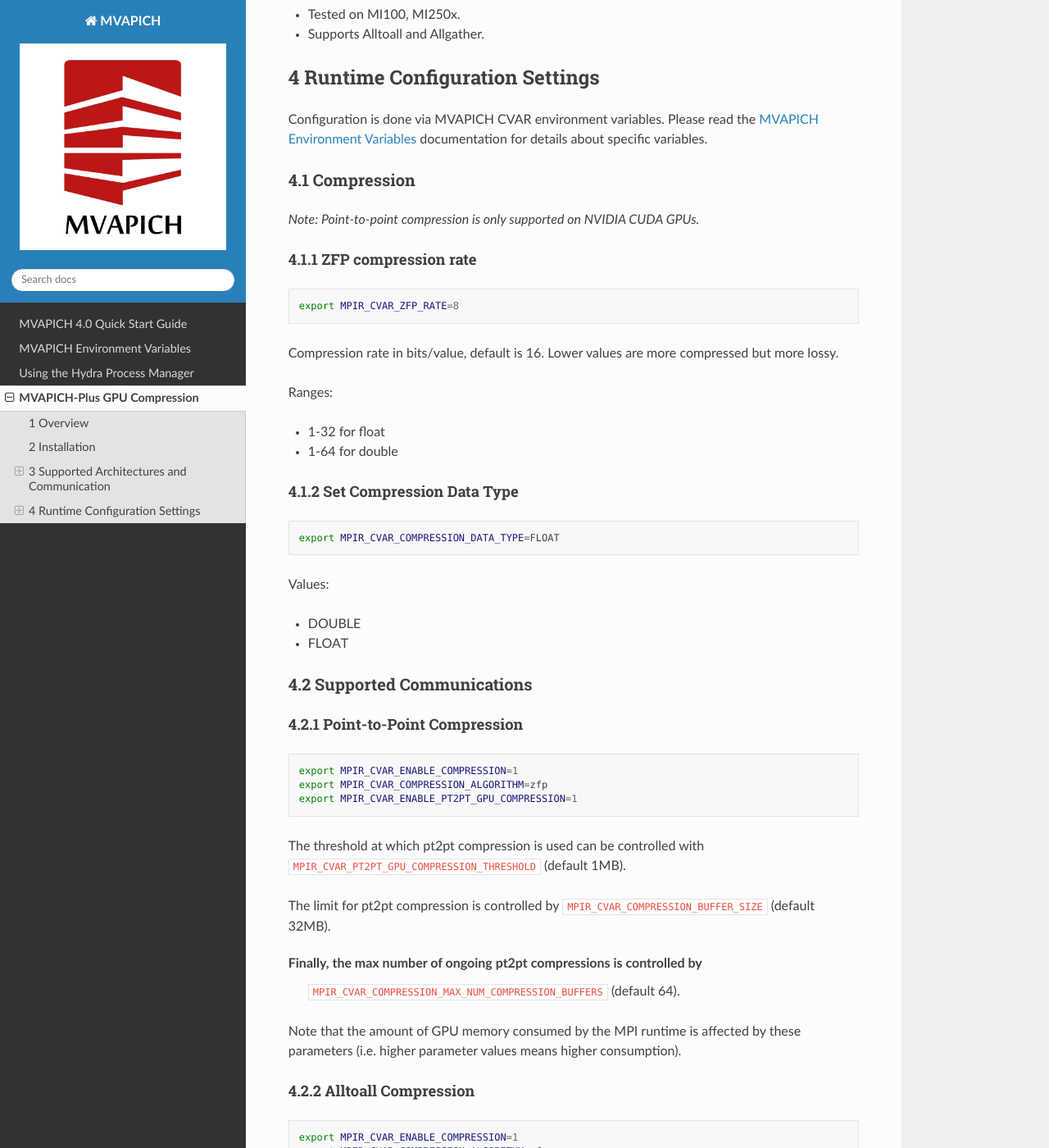
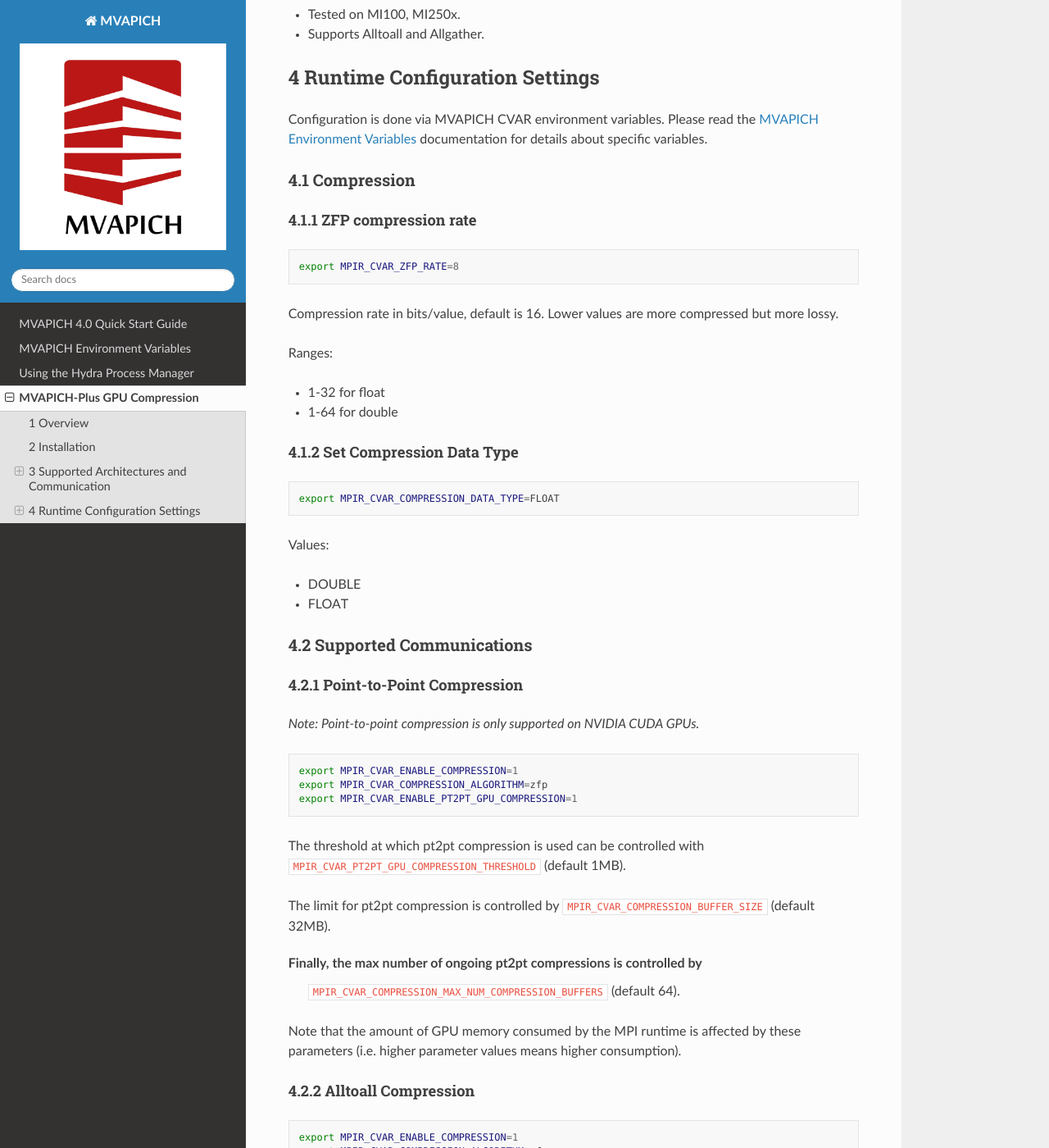
Before and after one commit to OSU-Nowlab/MVAPICH-docs, a Sphinx documentation site: the page built from docs/source/zfp.rst, in a window 1280 px wide and 1400 px high, scrolled down 1274 px. Shown: the whole window at 82% size. Built offline with Sphinx 7.4.7 and the Read the Docs theme 3.1.0, drawn with Linux system fonts in a browser that asks for light colours; part of the change alters nothing that is shown.

```diff
--- a/docs/source/zfp.rst
+++ b/docs/source/zfp.rst
@@ -53,8 +53,6 @@ specific variables.
 4.1 Compression
 ~~~~~~~~~~~~~~~
 
-*Note: Point-to-point compression is only supported on NVIDIA CUDA GPUs.*
-
 4.1.1 ZFP compression rate
 ^^^^^^^^^^^^^^^^^^^^^^^^^^
 
@@ -89,6 +87,8 @@ Values:
 
 4.2.1 Point-to-Point Compression
 ^^^^^^^^^^^^^^^^^^^^^^^^^^^^^^^^
+
+*Note: Point-to-point compression is only supported on NVIDIA CUDA GPUs.*
 
 .. code:: sh
 
```
